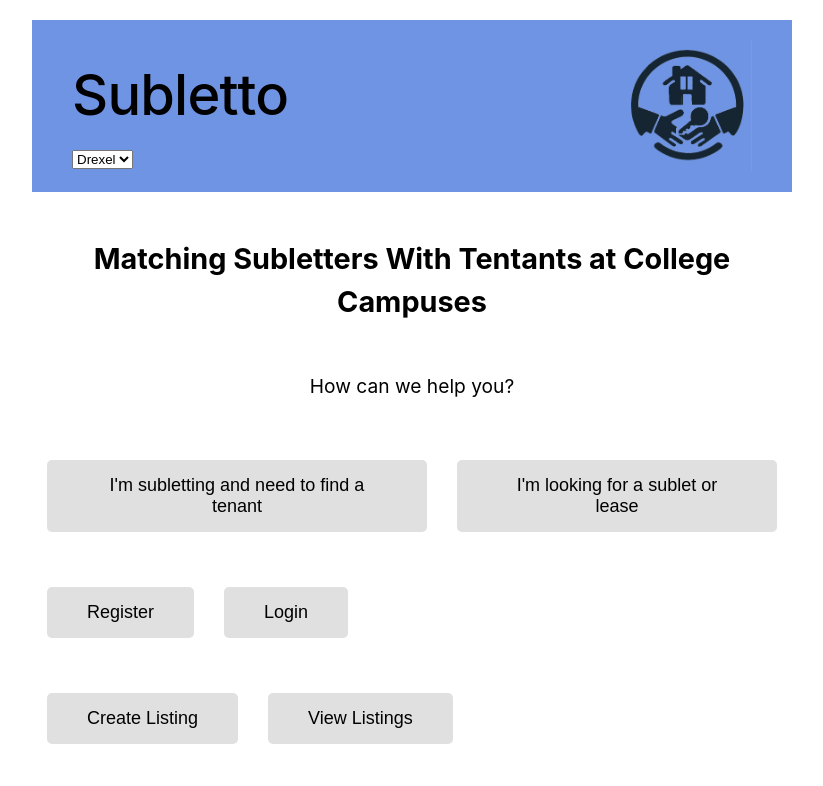
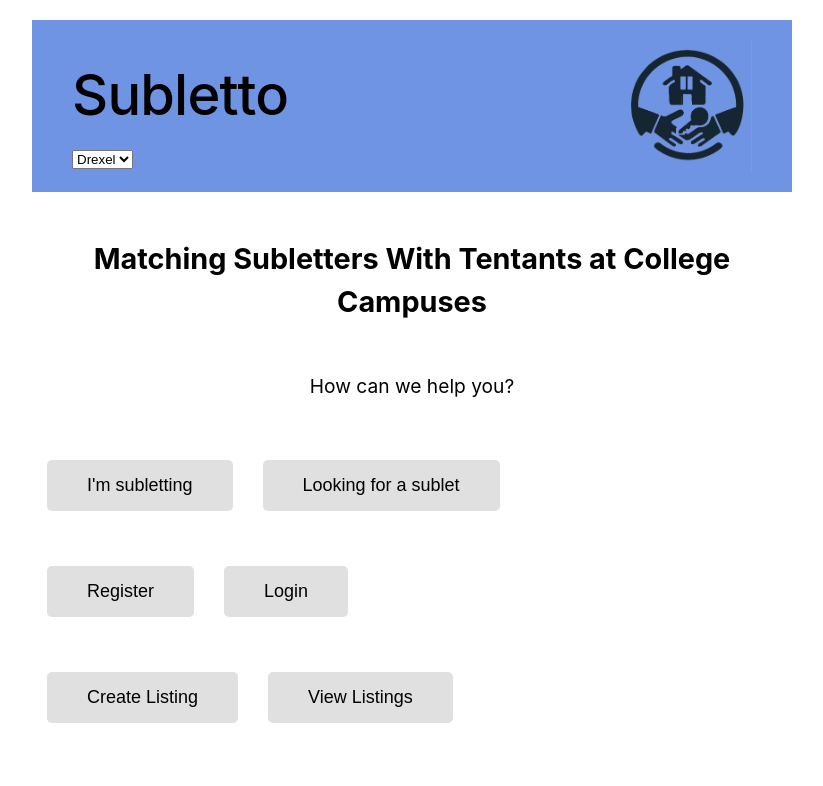
Before and after one commit to aaron-rab/sublet-project, a Next.js app: page / in a window 1280 px wide. Shown: the top 786 px of the page, without its empty margins (228-1051 px from the left). Built offline with nearby package versions, Linux system fonts and the light colour scheme; no server answers.

Commit message:
changed index buttons text

```diff
--- a/pages/index.js
+++ b/pages/index.js
@@ -41,13 +41,15 @@ export default function Home(props) {
         <div class={`${utilStyles.padding25px} ${utilStyles.flexContainer}`}>
           <Link href="/">
             <button class={utilStyles.bigButton}>
-              I'm subletting and need to find a tenant
+              I'm subletting
             </button>
+
           </Link>
           <Link href="/">
             <button class={utilStyles.bigButton}>
-              I'm looking for a sublet or lease
+            Looking for a sublet
             </button>
+
           </Link>
         </div>
 
```
